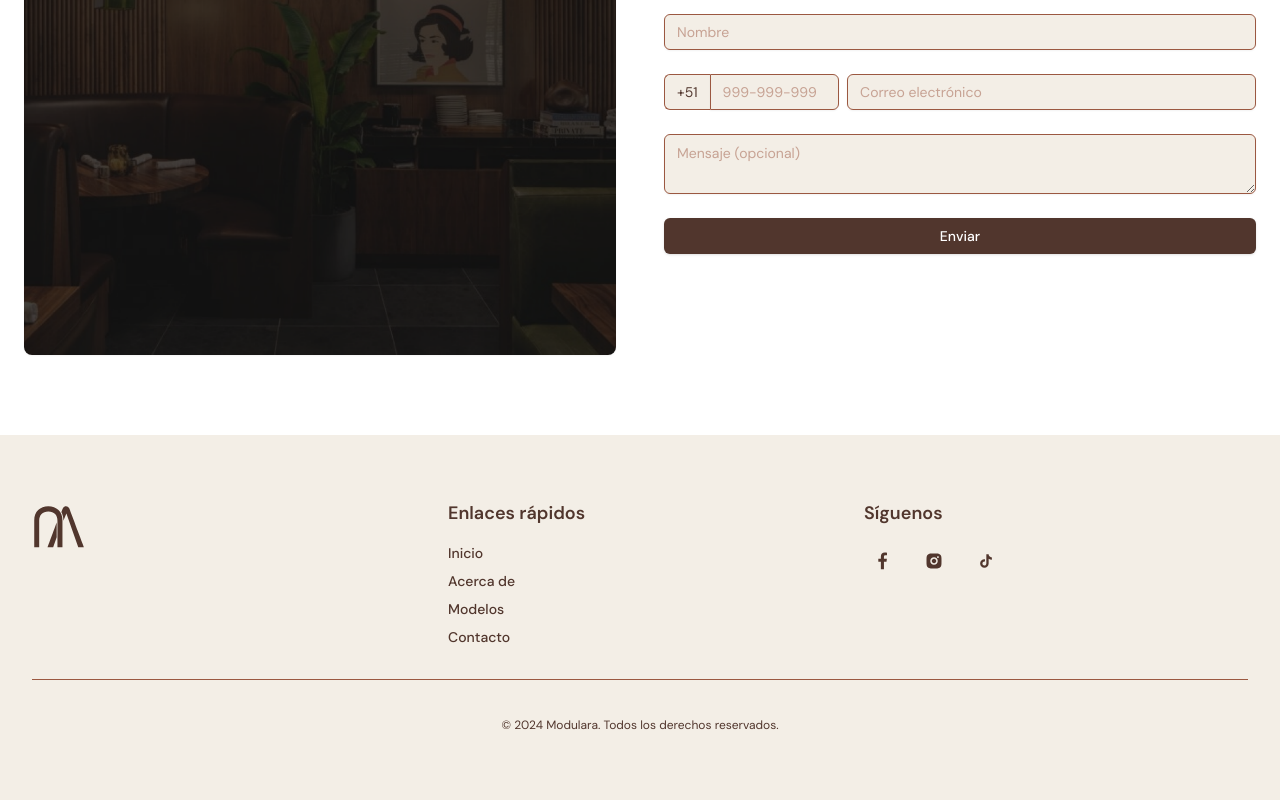
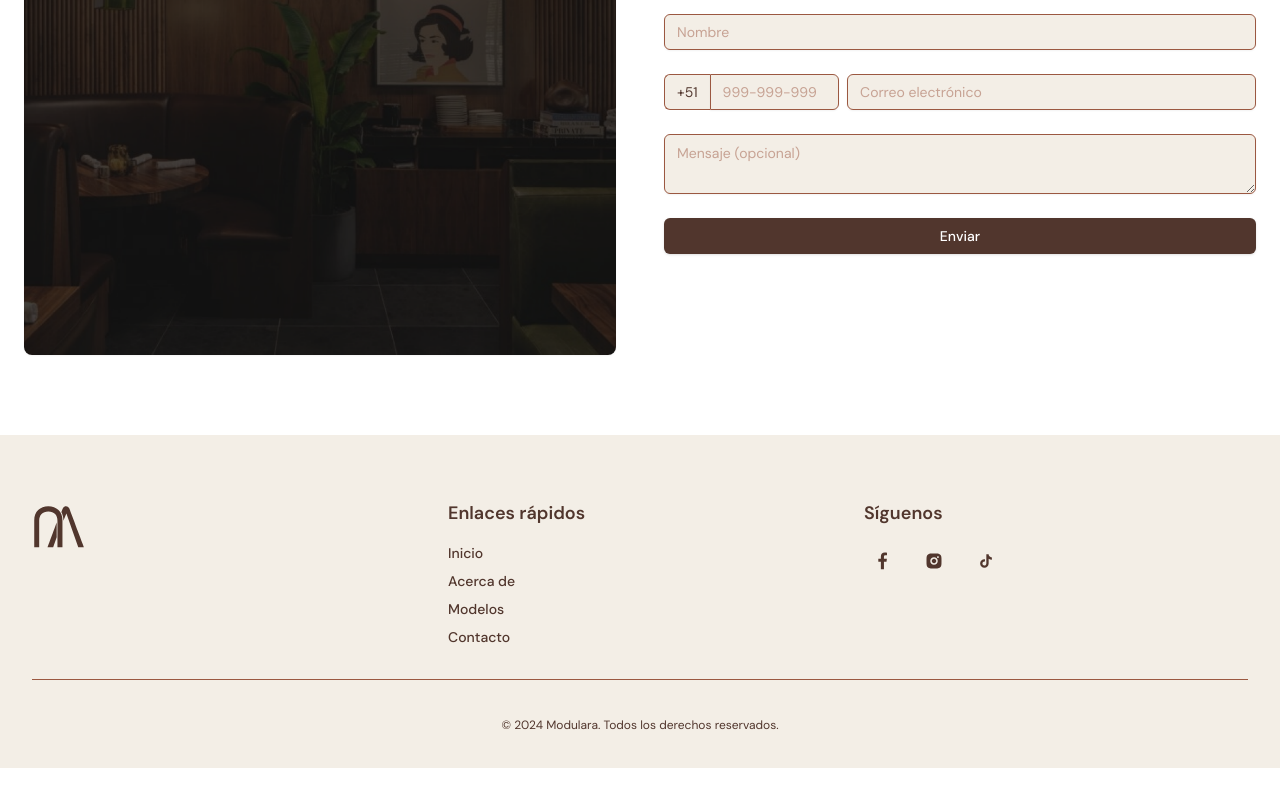
Before and after one commit to DiegoJohnsonL/modulara-store, a Next.js app: page / in a window 1280 px wide. Shown: the part 2761-3561 px from the top of the page. After the commit the page ends 3529 px from the top, so only its background shows below. Built offline with nearby package versions, Linux system fonts and the light colour scheme; no server answers.

Commit message:
update padding

```diff
--- a/components/footer.tsx
+++ b/components/footer.tsx
@@ -8,7 +8,7 @@
 
     return (
         <footer id="footer" className="bg-[#F3EEE6] text-[#51362D]">
-            <div className="max-w-7xl mx-auto px-4 sm:px-6 lg:px-8 py-8 md:py-16">
+            <div className="max-w-7xl mx-auto px-4 sm:px-6 lg:px-8 py-8 md:pt-16">
                 <div className="grid grid-cols-1 sm:grid-cols-2 lg:grid-cols-3 gap-8">
                     <div className="space-y-4">
                         <Image src="/icons/footer-logo.svg" width={54} height={54} alt="Modulara logo" />
```
